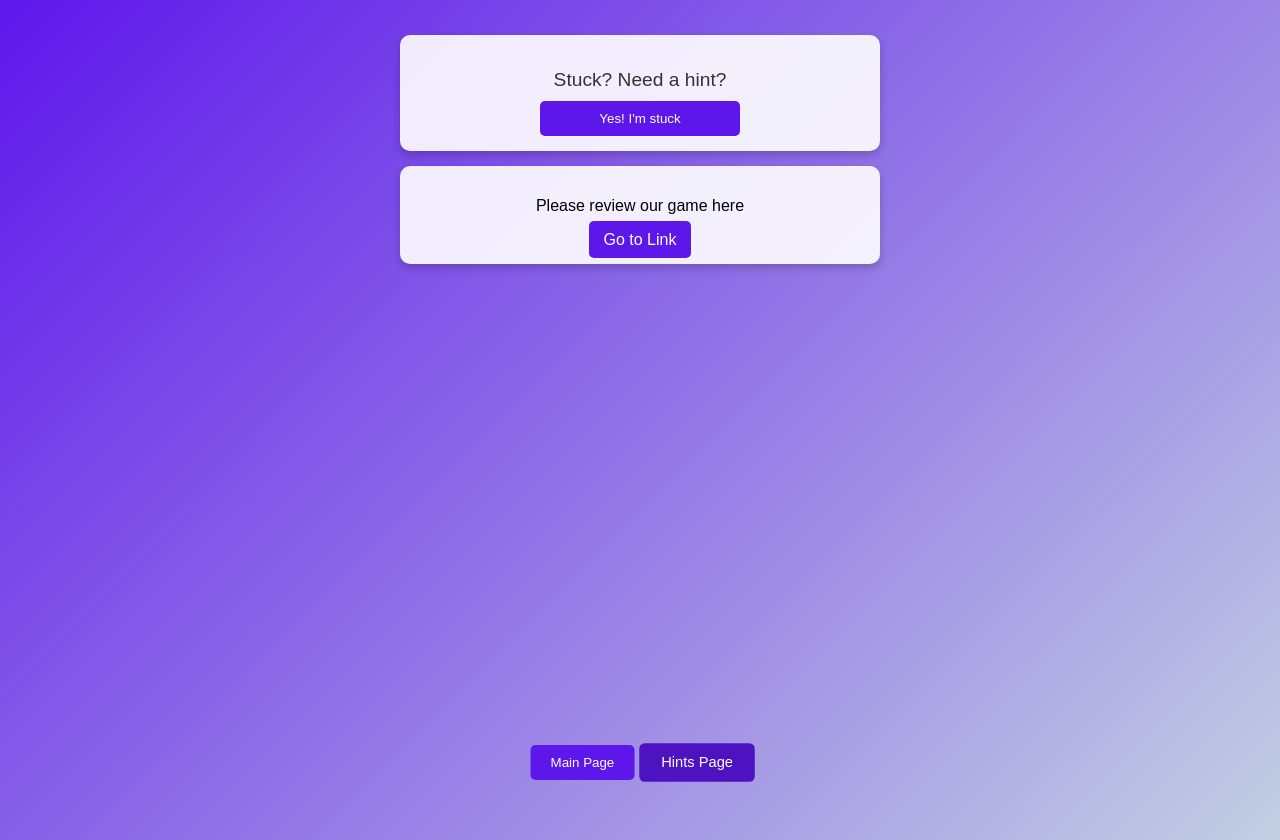
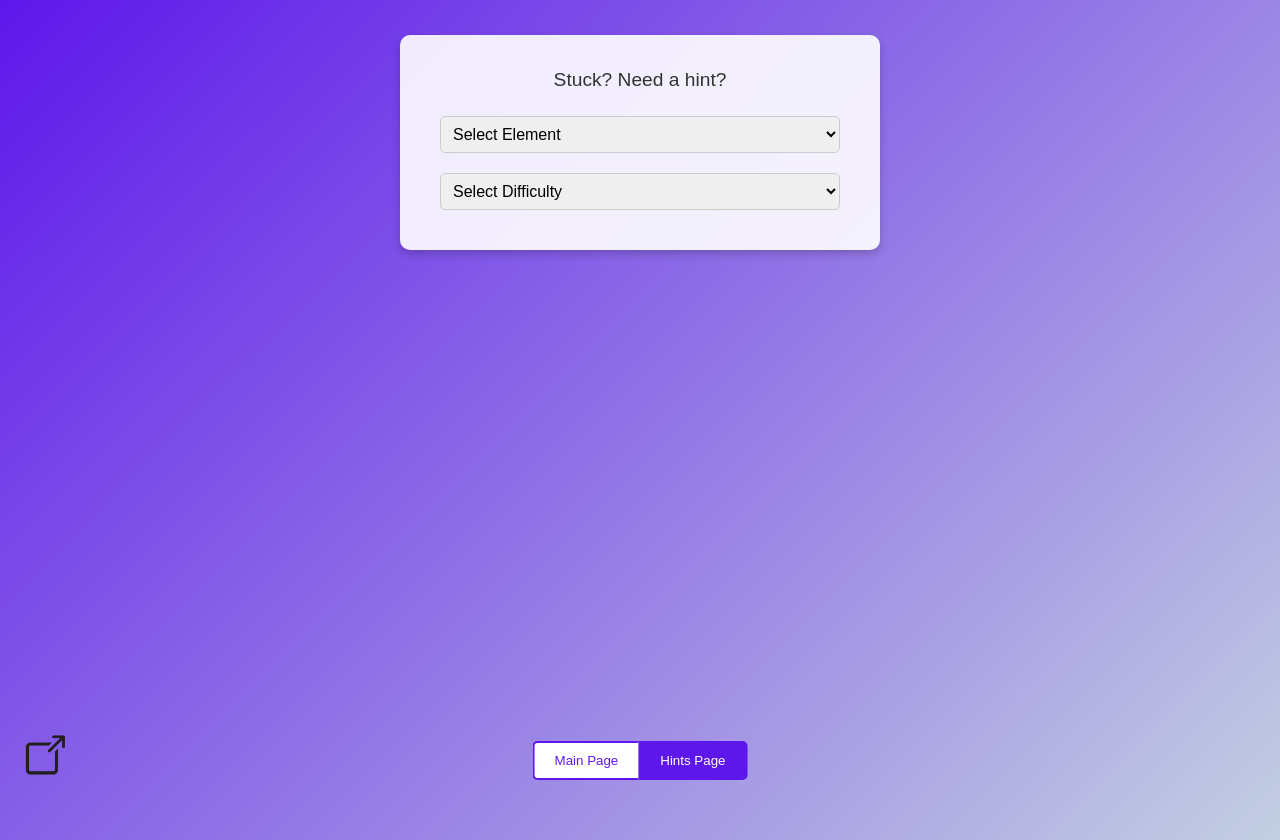
Before and after one commit to XavAsh/Head-in-the-cloud, a React (Create React App) app: page / in a window 1280 px wide. Both pictures are taken after a click on the button "Hints Page". Built offline with nearby package versions, Linux system fonts and the light colour scheme.

Commit message:
added animation expanstion and changed the button to a better switch

```diff
--- a/src/App.css
+++ b/src/App.css
@@ -137,17 +137,73 @@ body, html {
   margin-bottom: 5px;
 }
 
-/* Reviews Section */
+/*=================== Reviews Section ======================*/
+
+.popup-image {
+  position: fixed;
+  bottom: 20px;
+  left: 20px;
+  width: 50px;
+  height: 50px;
+  cursor: pointer;
+  z-index: 1000;
+  animation: bounce 2s infinite, colorChange 5s infinite;
+}
+
+@keyframes expand {
+  0% {
+    width: 0;
+    height: 0;
+    padding: 0;
+  }
+  100% {
+    width: 200px;
+    height: 80px;
+    padding: 20px;
+  }
+}
+
 .App-reviews {
+  position: fixed;
+  bottom: 80px; /* Adjust this value to move the popup higher */
+  left: 20px;
+  width: 0;
+  height: 0;
+  overflow: hidden;
   background: rgba(255, 255, 255, 0.9);
-  padding: 15px;
   border-radius: 10px;
   box-shadow: 0 4px 8px rgba(0, 0, 0, 0.2);
-  width: 100%;
-  max-width: 450px;
-  text-align: center;
-  margin-top: 15px;
+  transform-origin: bottom left;
+  z-index: 999;
 }
+
+.App-reviews.expanded {
+  animation: expand 0.5s forwards;
+}
+
+@keyframes bounce {
+  0%, 20%, 50%, 80%, 100% {
+    transform: translateY(0);
+  }
+  40% {
+    transform: translateY(-20px);
+  }
+  60% {
+    transform: translateY(-10px);
+  }
+}
+
+@keyframes colorChange {
+  0% {
+    filter: hue-rotate(0deg);
+  }
+  100% {
+    filter: hue-rotate(360deg);
+  }
+}
+
+
+/*================== FOOTER link ====================*/
 
 .App-header-link-button {
   background: #5e17eb;
@@ -245,7 +301,6 @@ body, html {
 }
 
 /*============================= Floating Footer ========================*/
-/* Floating Footer */
 .App-footer {
   position: fixed;
   bottom: 20px;
@@ -259,21 +314,30 @@ body, html {
 }
 
 .App-footer-button {
-  background: #5e17eb;
-  color: white;
-  border: none;
+  background: white;
+  color: #5e17eb;
+  border: 2px solid #5e17eb;
   padding: 10px 20px;
   border-radius: 5px;
   cursor: pointer;
-  transition: background 0.3s ease, transform 0.3s ease;
-  margin: 0 5px;
-}
-
-.App-footer-button:hover {
-  background: #4d13c1;
+  transition: background 0.3s ease, color 0.3s ease;
 }
 
 .App-footer-button.active {
-  background: #4d13c1;
-  transform: scale(1.1);
+  background: #5e17eb;
+  color: white;
 }
+
+.App-footer-button:first-child {
+  border-top-right-radius: 0;
+  border-bottom-right-radius: 0;
+}
+
+.App-footer-button:last-child {
+  border-top-left-radius: 0;
+  border-bottom-left-radius: 0;
+}
+
+.App-footer-button:not(:last-child) {
+  border-right: none;
+}
--- a/src/App.js
+++ b/src/App.js
@@ -3,12 +3,12 @@ import React, { useState } from "react";
 
 function App() {
   const [randomDie, setRandomDie] = useState(null);
-  const [showHintForm, setShowHintForm] = useState(false);
   const [selectedElement, setSelectedElement] = useState("");
   const [selectedDifficulty, setSelectedDifficulty] = useState("");
   const [hints, setHints] = useState([]);
   const [currentHintIndex, setCurrentHintIndex] = useState(0);
   const [currentPage, setCurrentPage] = useState("main");
+  const [showReviewSection, setShowReviewSection] = useState(false);
 
   const elements = [
     "Algorithms",
@@ -256,11 +256,7 @@ function App() {
   };
 
   const handleShowHints = () => {
-    if (!showHintForm) {
-      setShowHintForm(true);
-    } else {
     setCurrentHintIndex((prevIndex) => Math.min(prevIndex + 1, hints.length - 1));
-    }
   };
 
   const handleElementChange = (e) => {
@@ -292,7 +288,7 @@ function App() {
               className="App-header-actions-roll-dice-button"
               onClick={handleRollDice}
             >
-              Roll Dice
+              Randomize
             </button>
           </div>
           <div id="dice-result" className="App-header-dice-result">
@@ -318,13 +314,6 @@ function App() {
       {currentPage === "hints" && (
           <div className="App-hints">
           <p className="App-hints-title">Stuck? Need a hint?</p>
-          <button
-            className="App-header-actions-show-hint-menu"
-            onClick={handleShowHints}
-          >
-            {showHintForm ? "Show Another Hint" : "Yes! I'm stuck"}
-          </button>
-          {showHintForm && (
           <div className="App-hint-form">
             <select
               className="App-hint-form-element-select"
@@ -352,19 +341,36 @@ function App() {
                   </option>
                 ))}
             </select>
+
             <div className="App-hints-list">
               {hints.slice(0, currentHintIndex + 1).map((hint, index) => (
                 <p key={index} className="App-hints-list-item">
                   {hint}
                 </p>
+
               ))}
+
+            </div>
+            {currentHintIndex < hints.length - 1 && (
+      <button
+        className="App-header-actions-show-hint-menu"
+        onClick={handleShowHints}
+      >
+        {"Show Another Hint"}
+      </button>
+    )}
           </div>
         </div>
       )}
-        </div>
-      )}
-      <div className="App-reviews">
-        <p className="App-header-instructions">Please review our game here</p>
+            <img
+        src={`${process.env.PUBLIC_URL}/images/popup.png`}
+        alt="Popup"
+        className="popup-image"
+        onClick={() => setShowReviewSection(!showReviewSection)}
+      />
+           {showReviewSection && (
+        <div className={`App-reviews ${showReviewSection ? 'expanded' : ''}`}>
+        <p className="App-header-instructions">Please review our game!</p>
         <a
           href="https://docs.google.com/forms/d/e/1FAIpQLScV0t29HsNYqeNbGqbMbd-kUC1CmXCOHO94gWKXzeAXpgdCww/viewform?pli=1&usp=pp_url"
           target="_blank"
@@ -374,6 +380,7 @@ function App() {
           Go to Link
         </a>
       </div>
+      )}
       <div className="App-footer">
         <button
           className={`App-footer-button ${currentPage === "main" ? "active" : ""}`}
```
Also changed, not shown: public/images/popup.png (added), 11 other files (tests, documents, lock files or other folders). Lines whose indentation alone changed are shown as unchanged.
